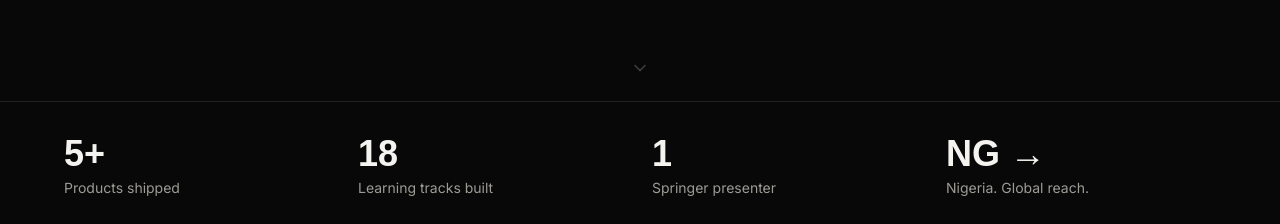
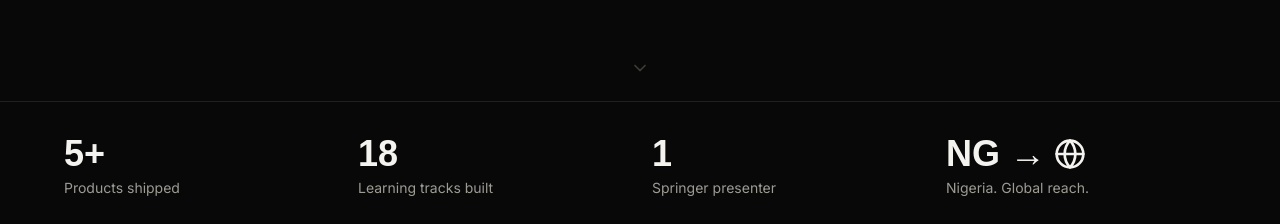
Before and after one commit to awesomeakokayo/PORTFOLIO, a React (Vite) app: page / in a window 1280 px wide. Shown: the part 840-1064 px from the top of the page. Built offline with nearby package versions, Linux system fonts and the light colour scheme; a web font is replaced by a local one.

Commit message:
Add globe icon to NG stat in hero section

```diff
--- a/PortfolioBrandSystem.jsx
+++ b/PortfolioBrandSystem.jsx
@@ -13,6 +13,7 @@ import {
   Menu,
   X,
   ChevronDown,
+  Globe,
 } from "lucide-react";
 
 /* ============================================================
@@ -58,7 +59,7 @@ const STATS = [
   { value: "5+", label: "Products shipped" },
   { value: "18", label: "Learning tracks built" },
   { value: "1", label: "Springer presenter" },
-  { value: "NG →", label: "Nigeria. Global reach." },
+  { value: "NG →", label: "Nigeria. Global reach.", globe: true },
 ];
 
 const CREDS = [
@@ -421,8 +422,9 @@ function Hero() {
         <div className="mx-auto grid max-w-7xl grid-cols-2 gap-6 px-6 py-8 md:grid-cols-4 md:px-10 lg:px-16">
           {STATS.map((s) => (
             <div key={s.label}>
-              <p className="text-3xl font-semibold md:text-4xl" style={{ ...F.display, color: C.paper }}>
+              <p className="flex items-center gap-2 text-3xl font-semibold md:text-4xl" style={{ ...F.display, color: C.paper }}>
                 {s.value}
+                {s.globe && <Globe className="h-7 w-7 md:h-8 md:w-8" style={{ color: C.paper }} />}
               </p>
               <p className="mt-1 text-xs md:text-sm" style={{ ...F.body, color: C.muted }}>
                 {s.label}
```
